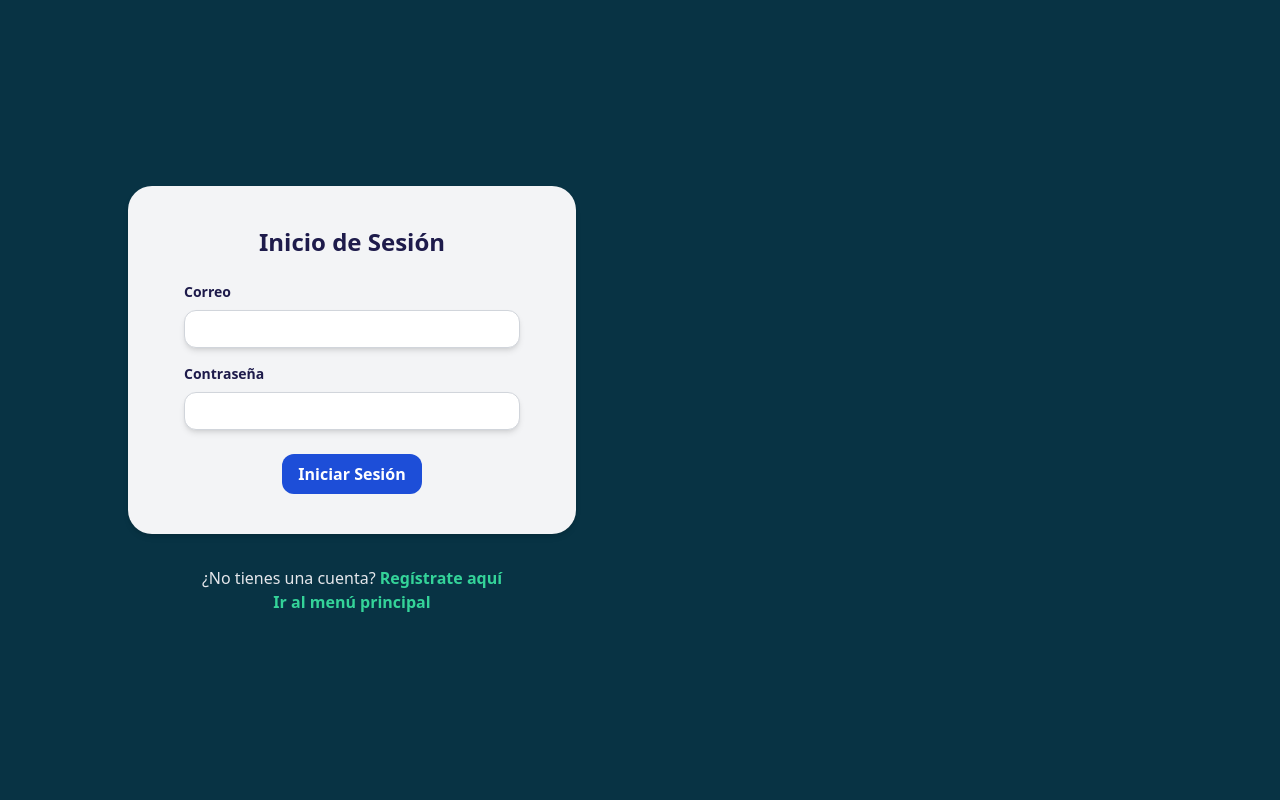
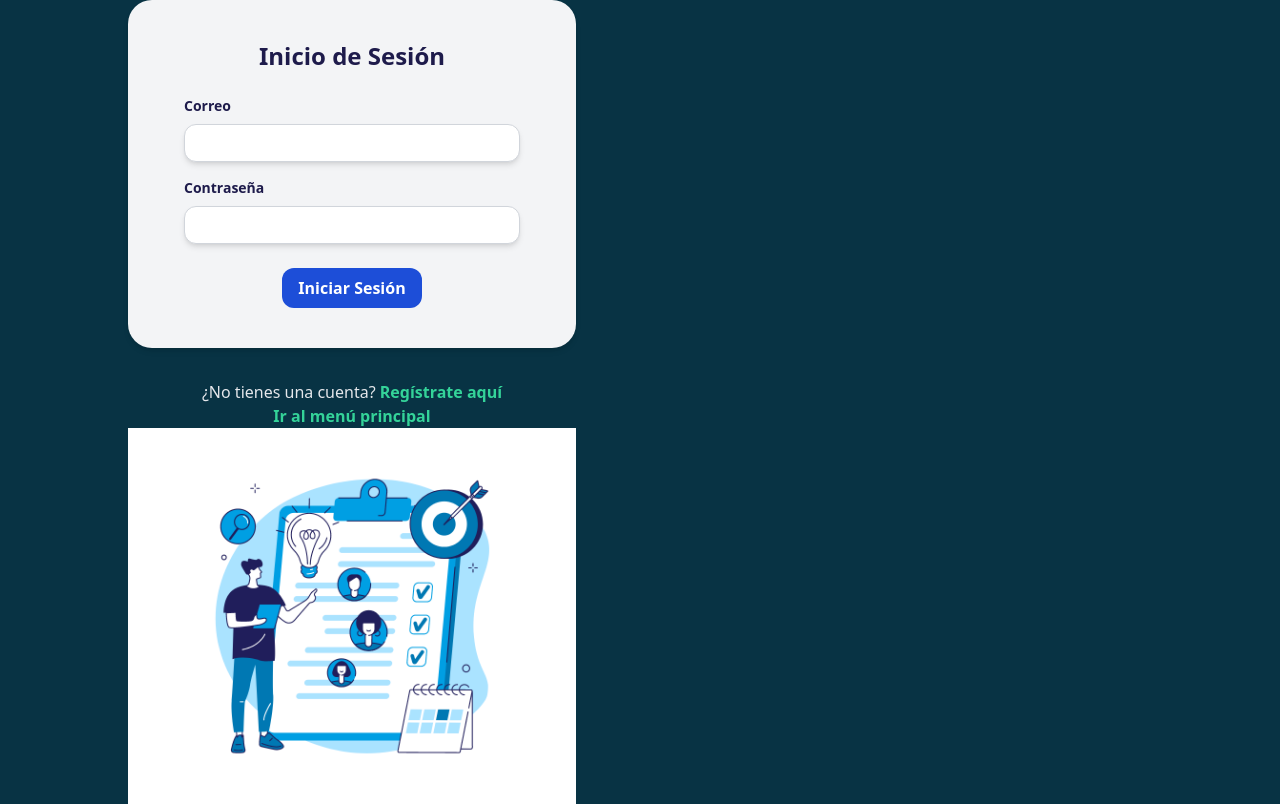
Before and after one commit to YercoAndres/GestionDeProyectosTareas, a React (Vite) app in the folder Frontend/gestion_proyectos_tareas/: page /login in a window 1280 px wide. Built offline with nearby package versions, Linux system fonts and the light colour scheme.

Commit message:
update register

```diff
--- a/Frontend/gestion_proyectos_tareas/src/pages/Login.jsx
+++ b/Frontend/gestion_proyectos_tareas/src/pages/Login.jsx
@@ -92,6 +92,9 @@ function Login() {
               Ir al menú principal
             </Link>
           </div>
+          <div className="hidden lg:block w-full h-full ">
+            <img src="../assets/fondo.png" alt="Login" loading="Lazy" className="w-full h-full" />
+          </div>
         </div>
       </div>
     </>
--- a/Frontend/gestion_proyectos_tareas/src/pages/Register.jsx
+++ b/Frontend/gestion_proyectos_tareas/src/pages/Register.jsx
@@ -9,6 +9,9 @@ function Register() {
   const [role, setRole] = useState('');
   const navigate = useNavigate();
 
+
+  const apiUrl = `${import.meta.env.VITE_API_URL}/api/auth/register`;
+
   const handleRegister = async (e) => {
     e.preventDefault();
 
@@ -17,7 +20,7 @@ function Register() {
     return;
   }
 
-    const response = await fetch('http://localhost:5000/api/auth/register', {
+    const response = await fetch(apiUrl, {
       method: 'POST',
       headers: {
         'Content-Type': 'application/json',
```
